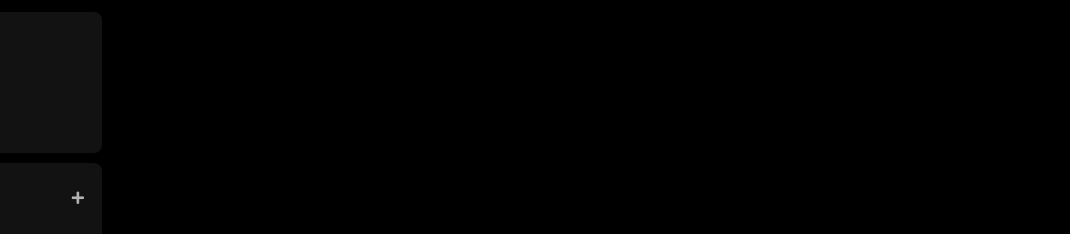
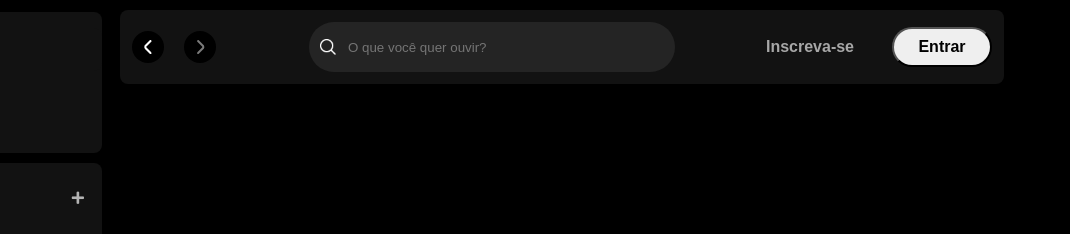
Before and after one commit to esdraaass/clone_spotify, a plain HTML site: page index.html in a window 1280 px wide. Shown: the top 234 px of the page, 210-1280 px from the left. Drawn offline with Linux system fonts and the light colour scheme.

Commit message:
main-content

```diff
--- a/index.html
+++ b/index.html
@@ -6,6 +6,7 @@
     <title>Spotify Imersão</title>
     <link rel="stylesheet" href="./src/assets/styles/reset.css">
     <link rel="stylesheet" href="./src/assets/styles/vars.css">
+    <link rel="stylesheet" href="./src/assets/styles/main-content.css">
     <link rel="stylesheet" href="./src/assets/styles/sidebar-footer.css">
     <link rel="stylesheet" href="https://use.fontawesome.com/releases/v5.15.4/css/solid.css"
     integrity="sha384-Tv5i09RULyHKMwX0E8wJUqSOaXlyu3SQxORObAI08iUwIalMmN5L6AvlPX2LMoSE" crossorigin="anonymous" />
@@ -66,12 +67,39 @@
                 </div>
             </section>
     </div>
+
+    <main>
+        <div class="main-container">
+            <nav class="header__navigation">
+                <div class="navigation">
+                    <button class="arrow-left">
+                        <img src="./src/assets/icons/small-left.png" alt="seta esquerda">
+                    </button>
+                    <button class="arrow-right">
+                        <img src="./src/assets/icons/small-right.png" alt="seta direita">
+                    </button>
+                </div>
+
+                    <div class="header__search">
+                        <img src="./src/assets/icons/search.png" alt="">
+                        <input id="search-input" type="text" maxlength="800" placeholder="O que você quer ouvir?"/>
+                    </div>
+
+                    <div class="header__login">
+                        <button class="subscribe">Inscreva-se</button>
+                        <button class="login">Entrar</button>
+                    </div>
+                </div>
+            </nav>
+        </div>
+    </main>
+
     <footer class="disclaimer-premium">
         <div class="text">
             <p class="disclaimer-premium__title">Testar o Premium de graça</p>
             <p class="disclaimer-premium__subtitle">Inscreva-se para curtir música ilimitada e podcasts só com alguns anúncios. Não precisa de cartão de crédito.</p>
         </div>
-        <button>Inscreva-se</button>
+        <button class="subscribe-premium">Inscreva-se</button>
 
     </footer>
 
--- /dev/null
+++ b/src/assets/styles/main-content.css
@@ -0,0 +1,96 @@
+/* HEADER */
+
+.main-container {
+    max-width: 80vw;
+    height: 100vh;
+    margin-left: 320px;
+    margin-right: 56px;
+}
+
+.header__navigation {
+    display: flex;
+    justify-content: space-between;
+    align-items: center;
+    padding: 16px;
+    margin: 10px;
+    border-radius: 8px;
+    background-color: #121212;
+    padding: 12px;
+
+}
+
+.header__navigation .navigation {
+    display: flex;
+    justify-content: space-around;
+    align-items: center;
+}
+
+.header__navigation .navigation .arrow-left {
+    margin-right: 1.25rem;
+}
+
+.arrow-left, .arrow-right {
+    display: flex;
+    align-items: center;
+    justify-content: center;
+    width: 32px;
+    height: 32px;
+    background: var(--bg-icon);
+    background-color: var(--bg-arrow-color);
+    border-radius: 50%;
+    border: none;
+    cursor: pointer;
+}
+
+.header__login {
+    display: flex;
+    align-items: center;
+}
+
+.header__search {
+    display: flex;
+    align-items: center;
+    width: 364px;
+    height: 48px;
+    margin-left: 8px;
+    background-color: #242424;
+    border-radius: 500px;
+    border: 1px solid transparent;
+}
+
+.header__search img {
+    width: 16px;
+    height: 16px;
+    margin-left: 10px;
+}
+
+.header__search input {
+    background: transparent;
+    border: none;
+    padding: 0 100px 0 12px;
+    color: #fff;
+    text-overflow: ellipsis;
+    overflow: hidden;
+    white-space: nowrap;
+    outline: none;
+}
+
+.header__login .subscribe {
+    color: #a7a7a7;
+    font-size: 16px;
+    font-weight: 700;
+    background-color: transparent;
+    margin-right: 32px;
+    border: none;
+    cursor: pointer;
+}
+
+.header__login .login {
+    width: 100px;
+    height: 40px;
+    color: #000;
+    font-size: 16px;
+    font-weight: 700;
+    border-radius: 40px;
+    cursor: pointer;
+}
--- a/src/assets/styles/sidebar-footer.css
+++ b/src/assets/styles/sidebar-footer.css
@@ -209,3 +209,7 @@ body {
     padding: 14px 30px;
     flex-shrink: 0;
 }
+
+.subscribe-premium {
+    cursor: pointer;
+}
--- a/src/assets/styles/vars.css
+++ b/src/assets/styles/vars.css
@@ -3,9 +3,6 @@
     --font-dm-sans: "DM Sans", sans-serif;
 
     /* COREES*/
-    --color-bg-principal: black;
-    --cinza-primario: #121212;
-    --cinza-secundario: #242424;
-    --cinza-terciario: #b3b3b3;
-    --branco: #fff;
+    --bg-icon:#131313;
+    --bg-arrow-color: rgba(0,0,0,7);
 }
```
